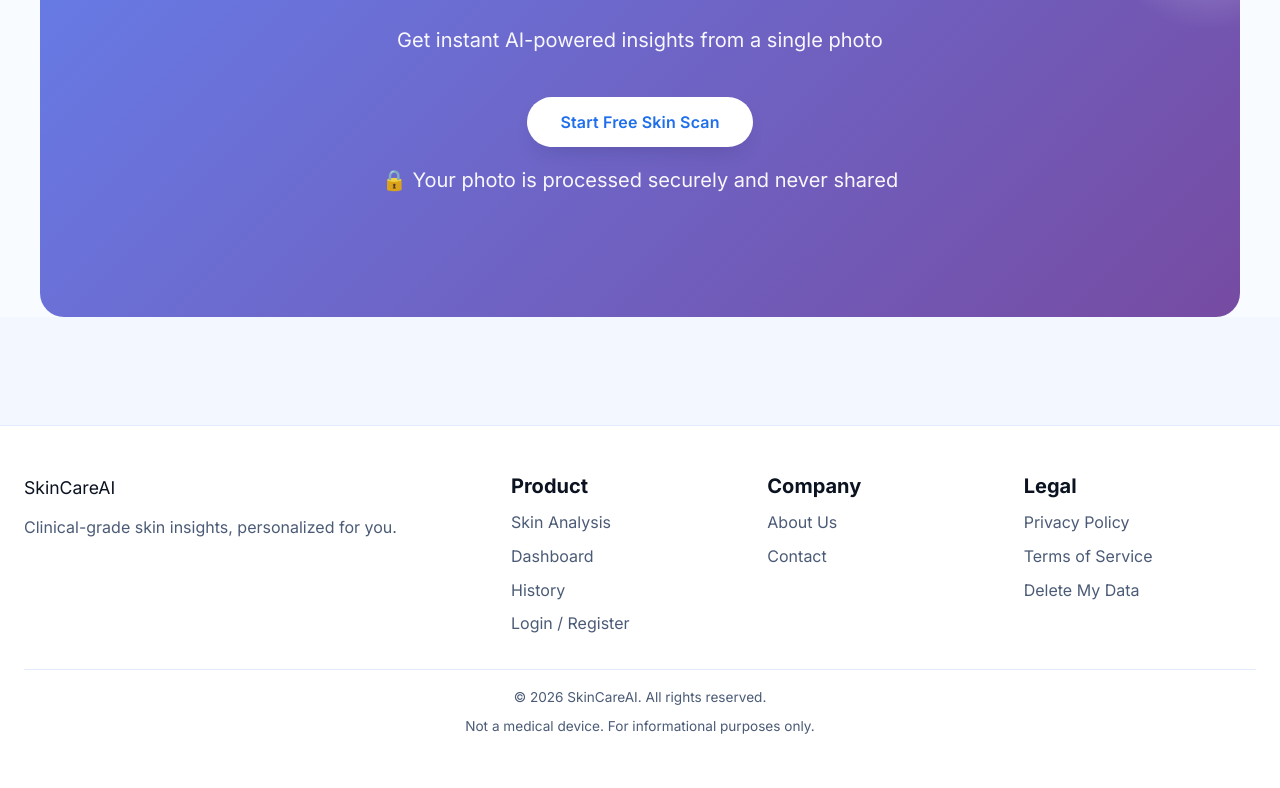
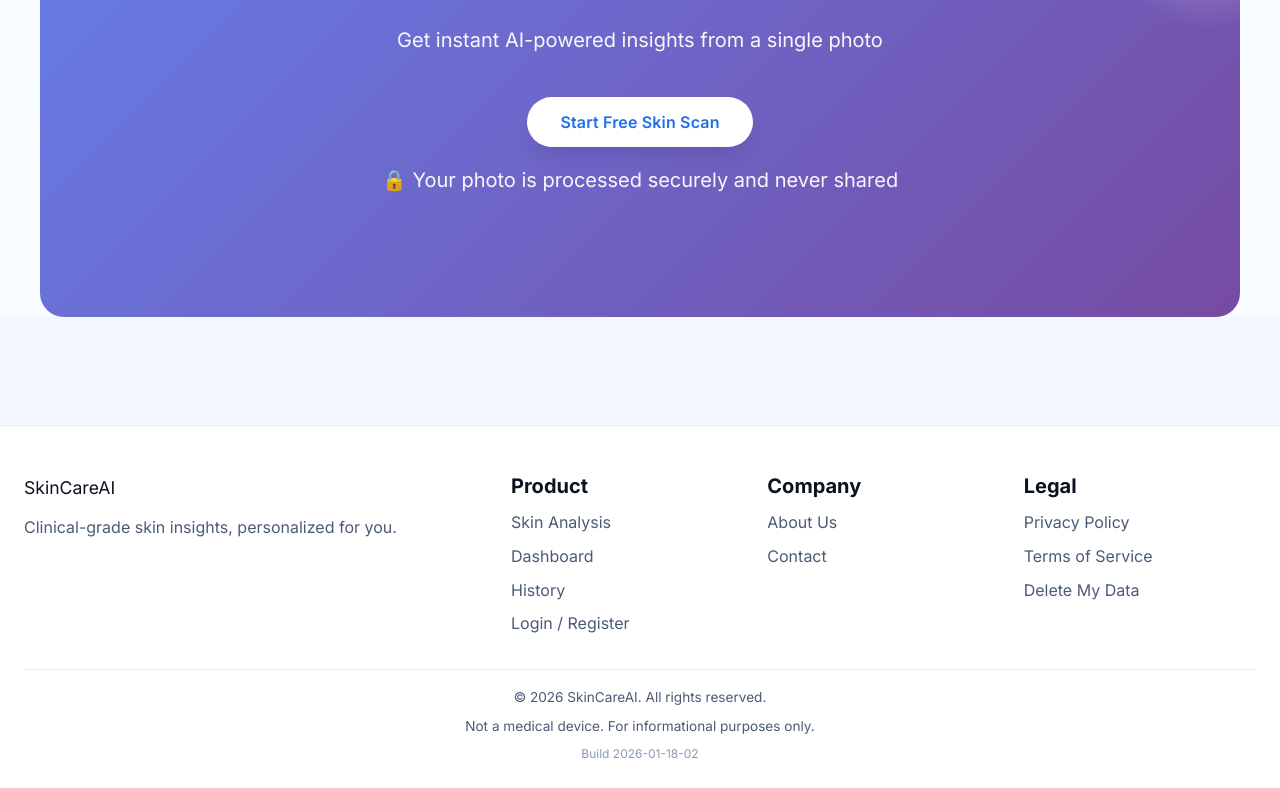
Before and after one commit to himprapatel-rgb/ai-skincare-intelligence-system, a React (Vite) app in the folder frontend/: page / in a window 1280 px wide. Shown: the part 3897-4685 px from the top of the page. Before the commit the page ends 4659 px from the top, so only its background shows below. Built offline with nearby package versions, Linux system fonts and the light colour scheme; no server answers.

Commit message:
Add footer build stamp

```diff
--- a/frontend/src/components/AppLayout.css
+++ b/frontend/src/components/AppLayout.css
@@ -130,6 +130,12 @@
   margin-top: 6px;
 }
 
+.app-footer-build {
+  margin-top: 6px;
+  font-size: 0.75rem;
+  color: var(--text-muted);
+}
+
 @media (max-width: 900px) {
   .app-header-container {
     flex-direction: column;
--- a/frontend/src/components/AppLayout.tsx
+++ b/frontend/src/components/AppLayout.tsx
@@ -63,6 +63,7 @@ const AppLayout: React.FC<AppLayoutProps> = ({ children }) => {
         <div className="app-footer-bottom">
           <p>© 2026 SkinCareAI. All rights reserved.</p>
           <p className="app-footer-disclaimer">Not a medical device. For informational purposes only.</p>
+          <p className="app-footer-build">Build 2026-01-18-02</p>
         </div>
       </footer>
     </div>
```
